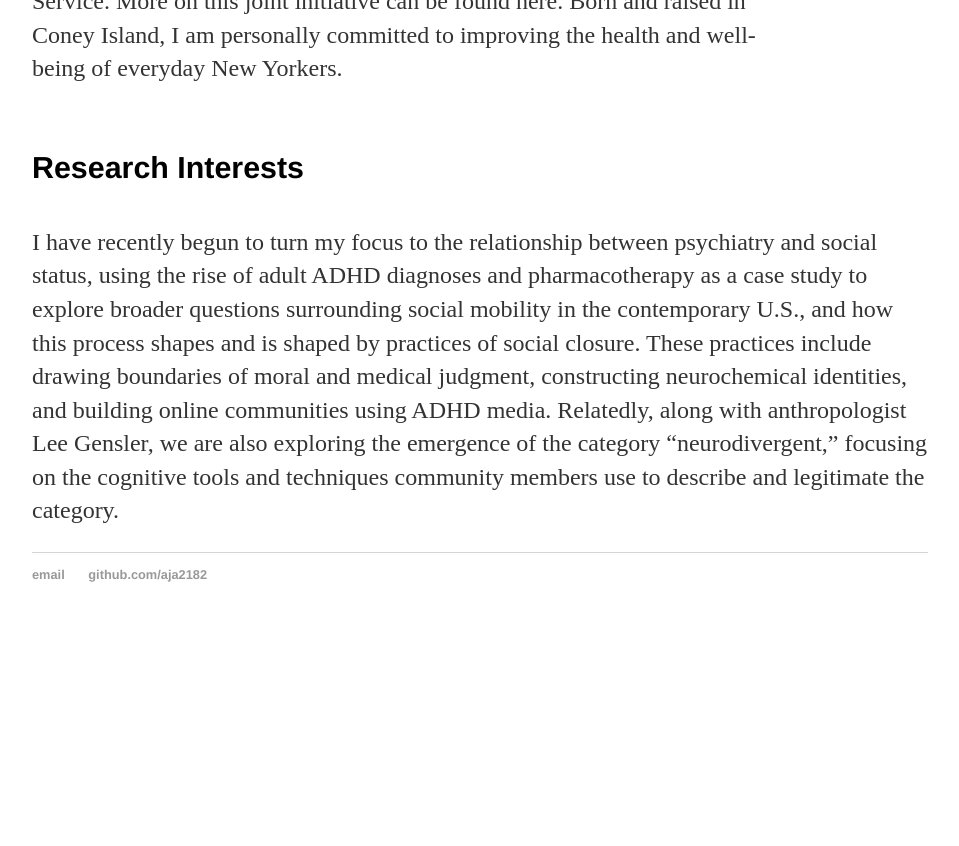
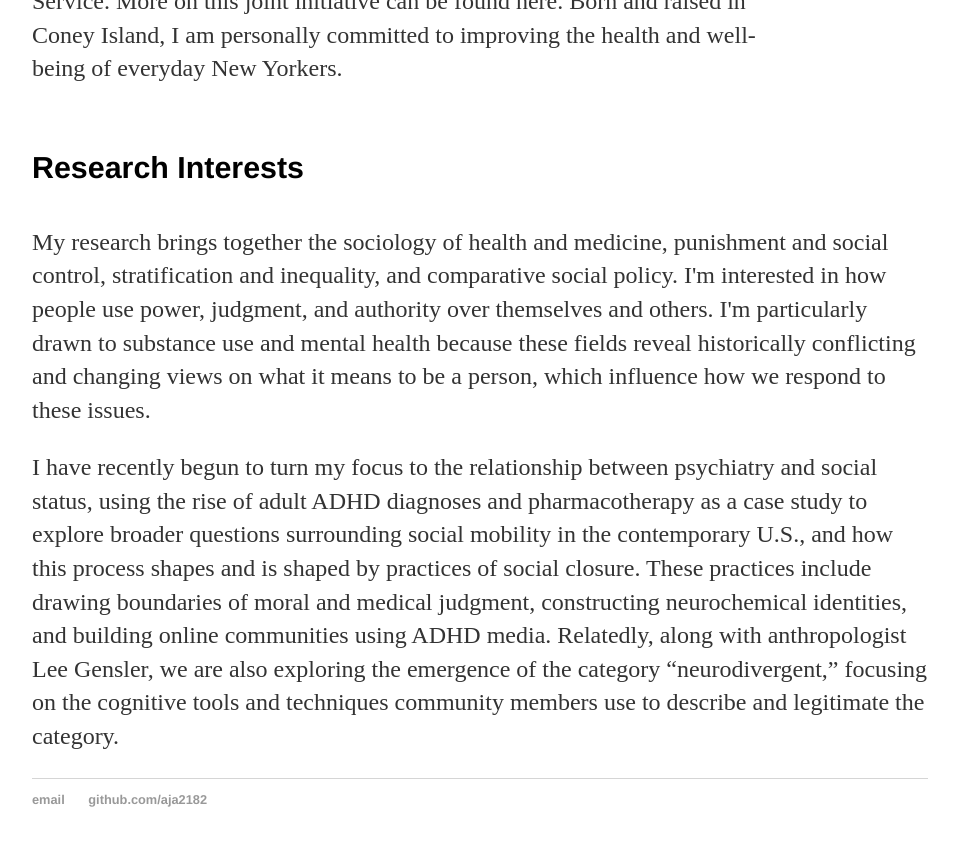
Before and after one commit to aja2182/aja2182.github.io, a Jekyll site: the page built from about/index.html, in a window 1280 px wide, cut to the strip 347-1196 px from the top of the page. Shown: the top 846 px of the strip, without its empty margins (160-1119 px from the left). Built offline with Jekyll 4.4.1, drawn with Linux system fonts in a browser that asks for light colours; before the commit the page ends 971 px from its top, so only the background shows below that.

Commit message:
Update index.html

```diff
--- a/about/index.html
+++ b/about/index.html
@@ -34,7 +34,9 @@
 
     <h4>Research Interests</h4>
 
-<p>I have recently begun to turn my focus to the relationship between psychiatry and social status, using the rise of adult ADHD diagnoses and pharmacotherapy as a case study to explore broader questions surrounding social mobility in the contemporary U.S., and how this process shapes and is shaped by practices of social closure. These practices include drawing boundaries of moral and medical judgment, constructing neurochemical identities, and building online communities using ADHD media. Relatedly, along with anthropologist Lee Gensler, we are also exploring the emergence of the category “neurodivergent,” focusing on the cognitive tools and techniques community members use to describe and legitimate the category. </p>
+    <p> My research brings together the sociology of health and medicine, punishment and social control, stratification and inequality, and comparative social policy. I'm interested in how people use power, judgment, and authority over themselves and others. I'm particularly drawn to substance use and mental health because these fields reveal historically conflicting and changing views on what it means to be a person, which influence how we respond to these issues. </p>
+
+    <p>I have recently begun to turn my focus to the relationship between psychiatry and social status, using the rise of adult ADHD diagnoses and pharmacotherapy as a case study to explore broader questions surrounding social mobility in the contemporary U.S., and how this process shapes and is shaped by practices of social closure. These practices include drawing boundaries of moral and medical judgment, constructing neurochemical identities, and building online communities using ADHD media. Relatedly, along with anthropologist Lee Gensler, we are also exploring the emergence of the category “neurodivergent,” focusing on the cognitive tools and techniques community members use to describe and legitimate the category. </p>
 
 </body>
 </html>
```
